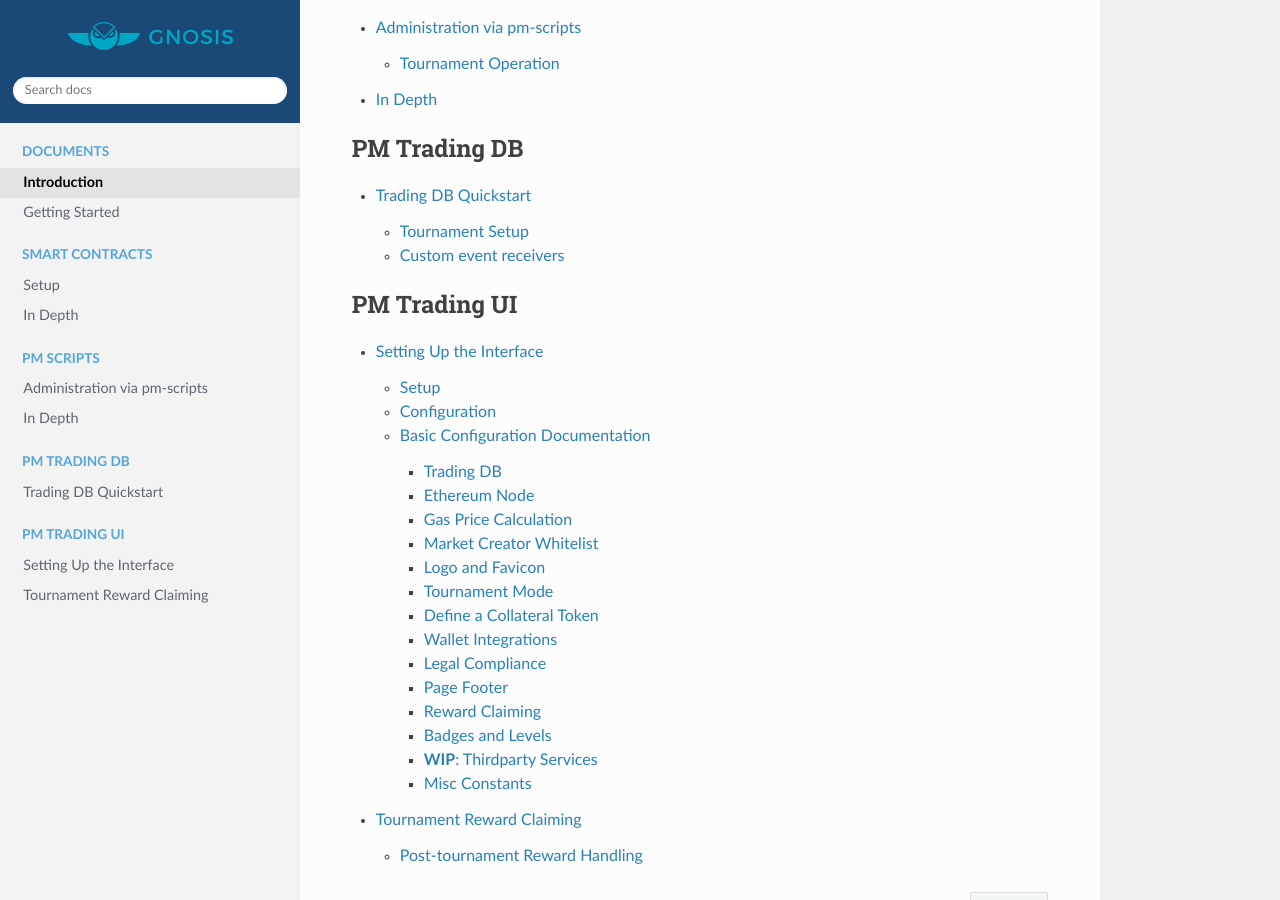
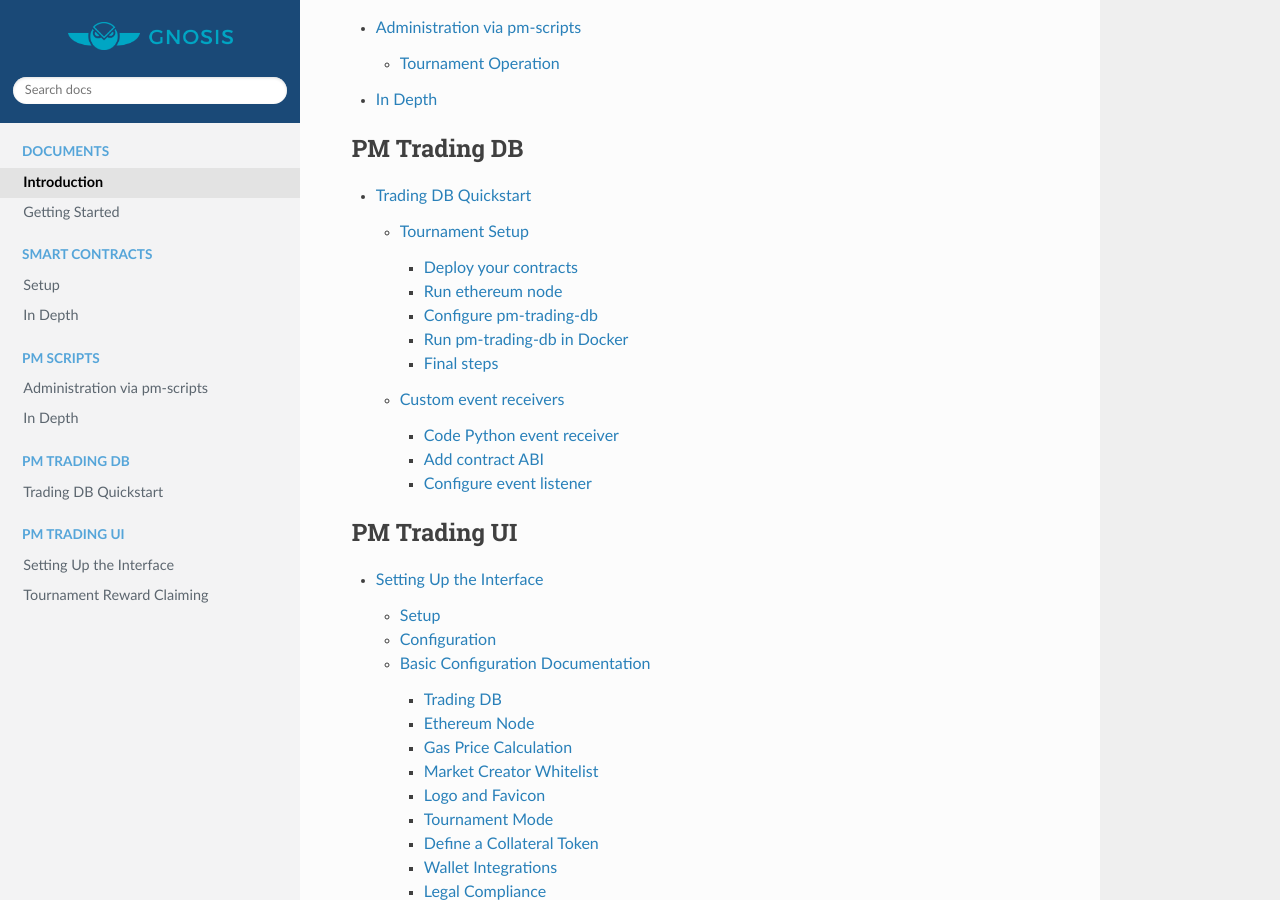
Before and after one commit to uivlis/conditional-tokens, a Sphinx documentation site: the page built from source/index.rst, in a window 1280 px wide and 900 px high, scrolled down 903 px. Built offline with Sphinx 7.4.7 and the Read the Docs theme 2.0.0, drawn with Linux system fonts in a browser that asks for light colours.

Commit message:
Add subtitles

````diff
--- a/source/pm-trading-db.md
+++ b/source/pm-trading-db.md
@@ -4,6 +4,7 @@ Ethereum blockchain providers expose a common interface for querying, but to que
 
 ## Tournament Setup
 
+### Deploy your contracts
 To configure a custom tournament, you need first to [deploy the smart contracts needed on the chosen public network](smart-contracts.md). For this setup guide, we will assume the choice of [Rinkeby](https://www.rinkeby.io/#stats).
 
 Take note of your deployed addresses for [AddressRegistry](https://github.com/gnosis/pm-apollo-contracts#addressregistry) and the [PlayToken](https://github.com/gnosis/pm-apollo-contracts#playtoken). You can find them with `npm run truffle networks`. This guide will assume the following as the deployed addresses, though you will have something different:
@@ -13,6 +14,16 @@ OlympiaToken: 0x2924e2338356c912634a513150e6ff5be890f7a0
 AddressRegistry: 0x12f73864dc1f603b2e62a36b210c294fd286f9fc
 ```
 
+### Run ethereum node
+You may have a running Geth node connected to [Rinkeby](https://www.rinkeby.io/#geth) on the same machine:
+
+```sh
+geth --rinkeby --rpc
+```
+
+If you don't want to have your own node you can use Infura's, but it will be slower than using a local node.
+
+### Configure pm-trading-db
 Clone the `pm-trading-db` repository:
 
 ```sh
@@ -34,13 +45,7 @@ ETHEREUM_DEFAULT_ACCOUNT=0x847968C6407F32eb261dC19c3C558C445931C9fF
 ETHEREUM_DEFAULT_ACCOUNT_PRIVATE_KEY=a3b12a165350ab3c7d1ecd3596096969db2839c7899a3b0b39dd479fdd5148c7
 ```
 
-If you don't have the private key for your account, but you do know the BIP39 mnemonic for it, you may enter your mnemonic into [Ganache](https://truffleframework.com/ganache) to recover the private key. You can omit the `ETHEREUM_DEFAULT_ACCOUNT_PRIVATE_KEY` if you have the **address unlocked** in your Ethereum node.
-
-You may have a running Geth node connected to [Rinkeby](https://www.rinkeby.io/#geth) on the same machine:
-
-```sh
-geth --rinkeby --rpc
-```
+If you don't have the private key for your account, but you do know the [BIP39](https://iancoleman.io/bip39/) mnemonic for it, you may enter your mnemonic into [Ganache](https://truffleframework.com/ganache) to recover the private key. You can omit the `ETHEREUM_DEFAULT_ACCOUNT_PRIVATE_KEY` if you have the **address unlocked** in your Ethereum node.
 
 Configure the HTTP provider on **.env** and change `DJANGO_SETTINGS_MODULE=config.settings.local` to `DJANGO_SETTINGS_MODULE=config.settings.rinkeby`:
 
@@ -53,6 +58,7 @@ We wrote **172.17.0.1** because that's usually the IP of the **docker host**, an
 
 Then in **pm-trading-db root folder**:
 
+### Run pm-trading-db in Docker
 ```
 docker-compose build --force-rm
 docker-compose run web sh
@@ -75,6 +81,7 @@ The command `setup_tournament` will prepare the database and set up periodic tas
   - **Token issuance flag clear**. Once a day the token issuance flag will be cleared so users will
   receive new tokens every day.
 
+### Final steps
 All these tasks can be changed in the [application admin](http://localhost:8000/admin/django_celery_beat/periodictask/).
 You will need a superuser:
 
@@ -89,6 +96,8 @@ first synchronization of Rinkeby may take some time, depending on how many block
 At this point you should have a `geth --rinkeby` node running alongside an instance of **pm-trading-db**.
 
 ## Custom event receivers
+
+### Code Python event receiver
 Custom event receivers can be set up in Tradingdb extending `django_eth_events.chainevents.AbstractEventReceiver` and then define methods:
   - `save(decoded_event, block_info)`: Will process events when received. `block_info` will return [web3 block structure](https://web3py.readthedocs.io/en/stable/web3.eth.html#web3.eth.Eth.getBlock) of the ethereum block where the event is found.
   - `rollback(decoded_event, block_info)`: Will process events in case of reorg. The event will be the same that in `save`, so you decide how to rollback the changes (in case that's needed).
@@ -136,6 +145,7 @@ class TestEventReceiver(AbstractEventReceiver):
         pass
 ```
 
+### Add contract ABI
 If you want to listen events for your **own contract**, you need to add the **json ABI** to **tradingdb/chainevents/abis/** folder.
 
 Then you need to configure your listener before starting **pm-tradingdb** for the first time. Go to **config/settings/olympia.py** and add your event listener as a Python dictionary. Required fields are:
@@ -143,6 +153,9 @@ Then you need to configure your listener before starting **pm-tradingdb** for th
   - **EVENT_ABI**: ABI of your custom contract (used to decode the events).
   - **EVENT_DATA_RECEIVER**: Absolute python import path for the custom event listener class.
   - **NAME**: Name of the receiver, just don't use same name that another receiver.
+
+
+### Configure event listener
 
 Example of a custom event listener:
 ```js
@@ -153,3 +166,5 @@ Example of a custom event listener:
     'NAME': 'OlympiaToken',
 },
 ```
+
+You should now be ready to run **pm-trading-db**
````
